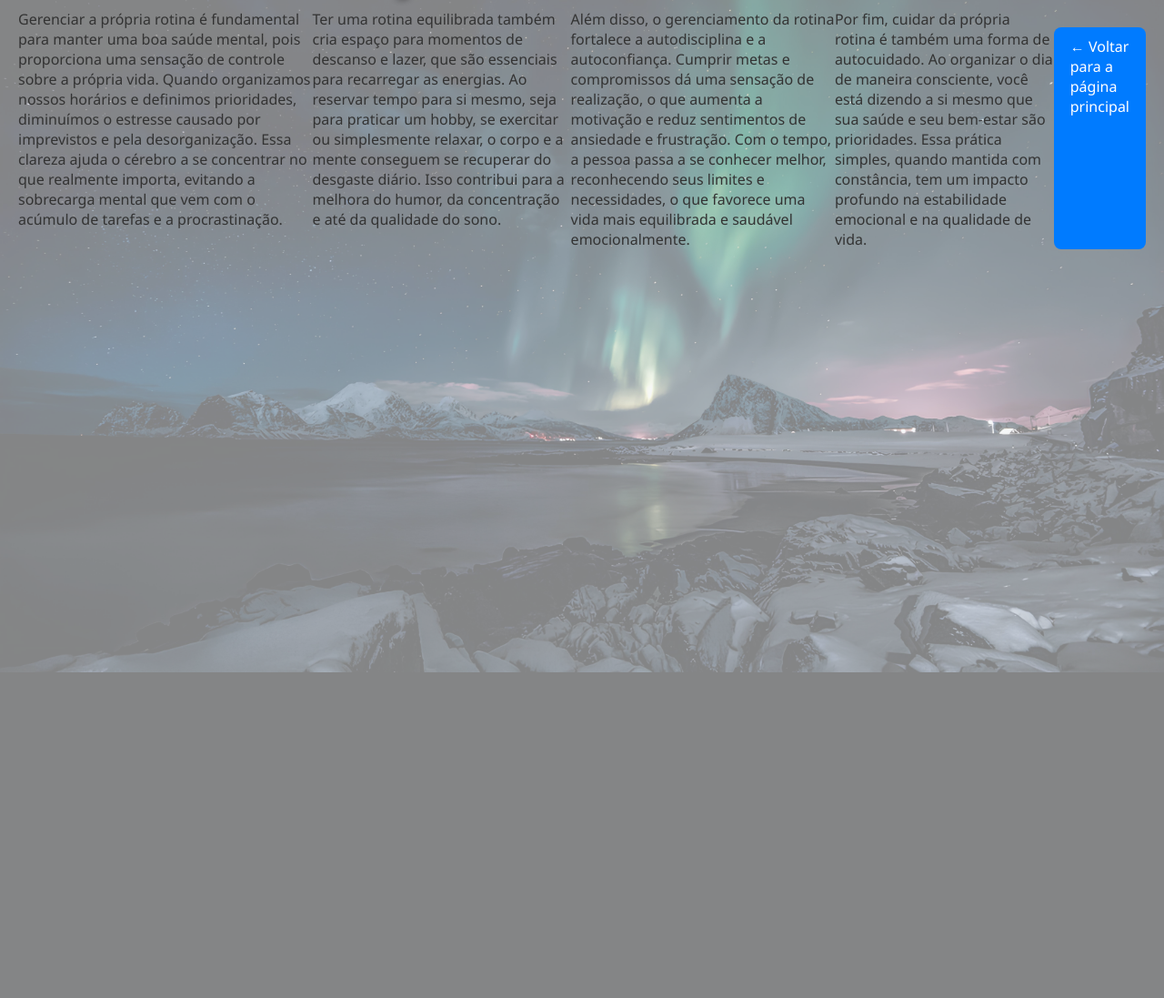
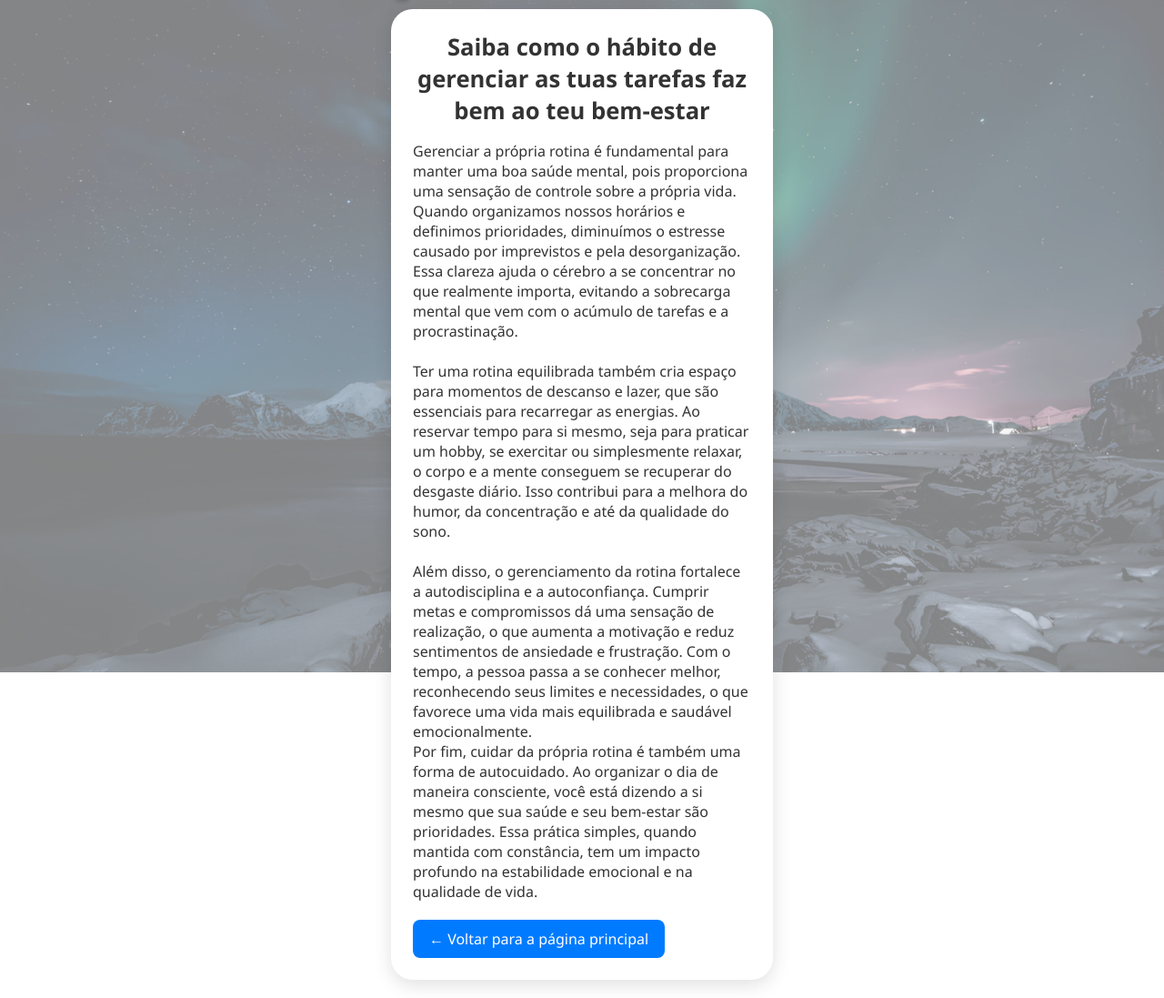
Before and after one commit to Abraaohfa/Lista-PHP, a PHP site: page /informacao.php in a window 1280 px wide. Shown: the part 61-1158 px from the top of the page at 91% size. Before the commit the page ends 800 px from the top, so only its background shows below. Run offline with PHP 8.4, Linux system fonts and the light colour scheme.

Commit message:
Update informacao.php

```diff
--- a/informacao.php
+++ b/informacao.php
@@ -11,13 +11,20 @@
     <h1>Saiba como o hábito de gerenciar as tuas tarefas faz bem ao teu bem-estar</h1>
   </header>
 
-  <main>
-    <p>Gerenciar a própria rotina é fundamental para manter uma boa saúde mental, pois proporciona uma sensação de controle sobre a própria vida. Quando organizamos nossos horários e definimos prioridades, diminuímos o estresse causado por imprevistos e pela desorganização. Essa clareza ajuda o cérebro a se concentrar no que realmente importa, evitando a sobrecarga mental que vem com o acúmulo de tarefas e a procrastinação.</p>
-    <p>Ter uma rotina equilibrada também cria espaço para momentos de descanso e lazer, que são essenciais para recarregar as energias. Ao reservar tempo para si mesmo, seja para praticar um hobby, se exercitar ou simplesmente relaxar, o corpo e a mente conseguem se recuperar do desgaste diário. Isso contribui para a melhora do humor, da concentração e até da qualidade do sono.</p>
-    <p>Além disso, o gerenciamento da rotina fortalece a autodisciplina e a autoconfiança. Cumprir metas e compromissos dá uma sensação de realização, o que aumenta a motivação e reduz sentimentos de ansiedade e frustração. Com o tempo, a pessoa passa a se conhecer melhor, reconhecendo seus limites e necessidades, o que favorece uma vida mais equilibrada e saudável emocionalmente.</p>
-    <p>Por fim, cuidar da própria rotina é também uma forma de autocuidado. Ao organizar o dia de maneira consciente, você está dizendo a si mesmo que sua saúde e seu bem-estar são prioridades. Essa prática simples, quando mantida com constância, tem um impacto profundo na estabilidade emocional e na qualidade de vida.</p>
+<main>
+    <div class="card" style="max-width: 1100px;">
+        <h1>Saiba como o hábito de gerenciar as tuas tarefas faz bem ao teu bem-estar</h1>
 
-    <a href="index.php" class="voltar">← Voltar para a página principal</a>
-  </main>
+        <div class="texto-informacao">
+            <p>Gerenciar a própria rotina é fundamental para manter uma boa saúde mental, pois proporciona uma sensação de controle sobre a própria vida. Quando organizamos nossos horários e definimos prioridades, diminuímos o estresse causado por imprevistos e pela desorganização. Essa clareza ajuda o cérebro a se concentrar no que realmente importa, evitando a sobrecarga mental que vem com o acúmulo de tarefas e a procrastinação.</p><br>
+            <p>Ter uma rotina equilibrada também cria espaço para momentos de descanso e lazer, que são essenciais para recarregar as energias. Ao reservar tempo para si mesmo, seja para praticar um hobby, se exercitar ou simplesmente relaxar, o corpo e a mente conseguem se recuperar do desgaste diário. Isso contribui para a melhora do humor, da concentração e até da qualidade do sono.</p><br>
+            <p>Além disso, o gerenciamento da rotina fortalece a autodisciplina e a autoconfiança. Cumprir metas e compromissos dá uma sensação de realização, o que aumenta a motivação e reduz sentimentos de ansiedade e frustração. Com o tempo, a pessoa passa a se conhecer melhor, reconhecendo seus limites e necessidades, o que favorece uma vida mais equilibrada e saudável emocionalmente.</p>
+            <p>Por fim, cuidar da própria rotina é também uma forma de autocuidado. Ao organizar o dia de maneira consciente, você está dizendo a si mesmo que sua saúde e seu bem-estar são prioridades. Essa prática simples, quando mantida com constância, tem um impacto profundo na estabilidade emocional e na qualidade de vida.</p>
+        </div>
+
+        <a href="index.php" class="voltar">← Voltar para a página principal</a>
+    </div>
+</main>
+
 </body>
 </html>
```
